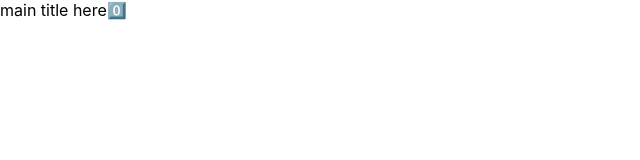
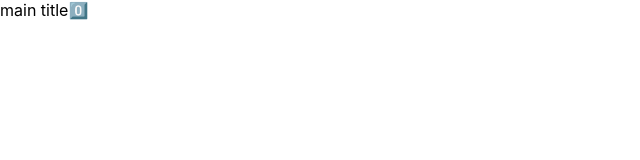
Before and after one commit to hewonjeong/mandala, a React (Create React App) app: page / in a window 1280 px wide. Shown: the top 160 px of the page, without its empty margins (0-640 px from the left). Built offline with nearby package versions, Linux system fonts and the light colour scheme.

Commit message:
update Block type with tuple

```diff
--- a/package.json
+++ b/package.json
@@ -8,6 +8,7 @@
     "@types/node": "^10.12.3",
     "@types/react": "^16.7.1",
     "@types/react-dom": "^16.0.9",
+    "node-sass": "^4.10.0",
     "react": "^16.6.1",
     "react-dom": "^16.6.1",
     "react-scripts": "2.1.1",
--- a/src/samples/block.ts
+++ b/src/samples/block.ts
@@ -1,54 +1,41 @@
-import Block from '../types/Block';
+import Block from '../types/Block'
 
-const block = new Block('main title here', [
-  new Block('0️⃣', [
-    new Block('0'),
-    new Block('1'),
-    new Block('2'),
-    new Block('3'),
-  ]),
-  new Block('1️⃣', [
-    new Block('0'),
-    new Block('1'),
-    new Block('2'),
-    new Block('3'),
-  ]),
-  new Block('2️⃣', [
-    new Block('0'),
-    new Block('1'),
-    new Block('2'),
-    new Block('3'),
-  ]),
-  new Block('3️⃣', [
-    new Block('0'),
-    new Block('1'),
-    new Block('2'),
-    new Block('3'),
-  ]),
-  new Block('4️⃣', [
-    new Block('0'),
-    new Block('1'),
-    new Block('2'),
-    new Block('3'),
-  ]),
-  new Block('5️⃣', [
-    new Block('0'),
-    new Block('1'),
-    new Block('2'),
-    new Block('3'),
-  ]),
-  new Block('6️⃣', [
-    new Block('0'),
-    new Block('1'),
-    new Block('2'),
-    new Block('3'),
-  ]),
-  new Block('7️⃣', [
-    new Block('0'),
-    new Block('1'),
-    new Block('2'),
-    new Block('3'),
-  ]),
-]);
+const block: Block = {
+  title: 'main title',
+  children: [
+    {
+      title: '0️⃣',
+      children: [],
+    },
+    {
+      title: '1️⃣',
+      children: [],
+    },
+    {
+      title: '2️⃣',
+      children: [],
+    },
+    {
+      title: '3️⃣',
+      children: [],
+    },
+    {
+      title: '4️⃣',
+      children: [],
+    },
+    {
+      title: '5️⃣',
+      children: [],
+    },
+    {
+      title: '6️⃣',
+      children: [],
+    },
+    {
+      title: '7️⃣',
+      children: [],
+    },
+  ],
+}
 
-export default block;
+export default block
--- a/src/types/Block.ts
+++ b/src/types/Block.ts
@@ -1,9 +1,6 @@
-export default class Block {
-  title: string;
-  children?: Block[];
+import { FixedSizeArray } from './utils'
 
-  constructor(title: string, children?: Block[]) {
-    this.title = title;
-    this.children = children;
-  }
+export default interface Block {
+  title: string
+  children: [Block?, Block?, Block?, Block?, Block?, Block?, Block?, Block?]
 }
```
